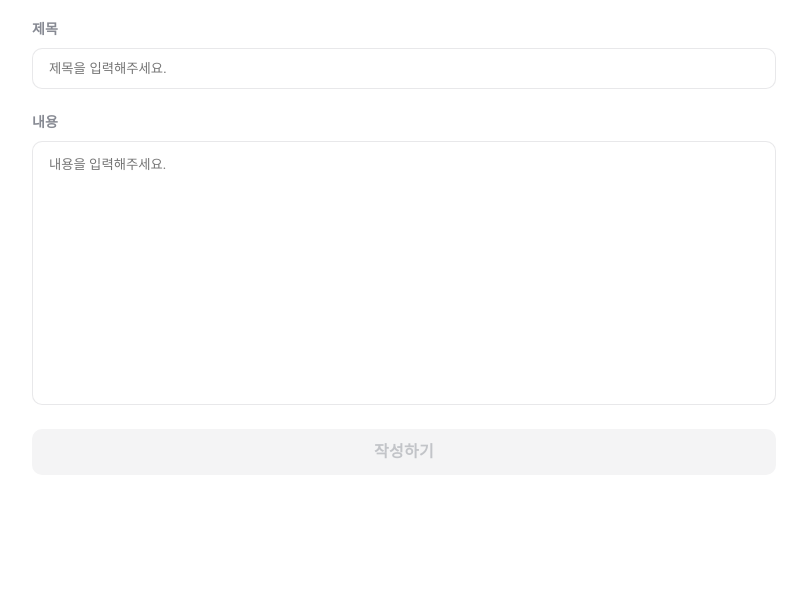
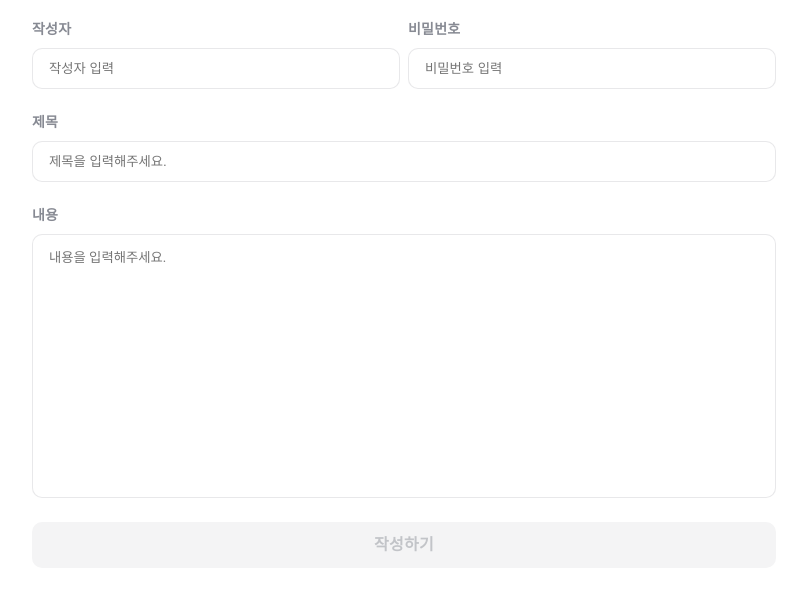
Before and after one commit to LikeLion13-Blog-Project/Frontend-Project-Day1, a React (Vite) app: page /write in a window 1280 px wide. Shown: the top 590 px of the page, without its empty margins (236-1043 px from the left). Built offline with nearby package versions, Linux system fonts and the light colour scheme.

Commit message:
feat: add WriterSection component for author and password input in WritePost

```diff
--- /dev/null
+++ b/src/components/WritePost/WriterSection.jsx
@@ -0,0 +1,70 @@
+import React from "react";
+import styled from "styled-components";
+
+export default function WriterSection({
+  author,
+  onChangeAuthor,
+  password,
+  onChangePassword,
+}) {
+  return (
+    <WriterSectionWrapper>
+      <div>
+        <label htmlFor="writerInput">작성자</label>
+        <input
+          id="writerInput"
+          placeholder="작성자 입력"
+          value={author}
+          onChange={onChangeAuthor}
+        />
+      </div>
+      <div>
+        <label htmlFor="passwordInput">비밀번호</label>
+        <input
+          id="passwordInput"
+          type="password"
+          placeholder="비밀번호 입력"
+          value={password}
+          onChange={onChangePassword}
+        />
+      </div>
+    </WriterSectionWrapper>
+  );
+}
+
+const WriterSectionWrapper = styled.section`
+  display: flex;
+  gap: 0.8rem;
+  width: 100%;
+  max-width: 74.4rem;
+
+  > div {
+    display: flex;
+    flex-direction: column;
+    gap: 0.8rem;
+    width: 100%;
+
+    > label {
+      color: var(--text-tertiary, #878a93);
+
+      /* label/medium-bold */
+      font-family: Pretendard;
+      font-size: 1.4rem;
+      font-style: normal;
+      font-weight: 700;
+      line-height: 142.9%; /* 2.0006rem */
+      letter-spacing: 0.0203rem;
+    }
+
+    > input {
+      width: 100%;
+      display: flex;
+      padding: 1.2rem 1.6rem;
+      align-items: center;
+      align-self: stretch;
+
+      border-radius: 1rem;
+      border: 1px solid var(--surface-secondary, rgba(112, 115, 124, 0.16));
+    }
+  }
+`;
--- a/src/pages/WritePost.jsx
+++ b/src/pages/WritePost.jsx
@@ -4,11 +4,14 @@ import ContentSection from "../components/WritePost/ContentSection";
 import WriteButton from "../components/WritePost/WriteButton";
 import { useEffect, useState } from "react";
 import { useNavigate } from "react-router-dom";
+import WriterSection from "../components/WritePost/WriterSection";
 
 // ✅ TODO
-// 1. 로그인 가드 추가/ 로그인 안된 상태에서 접근시 로그인 페이지로 이동
+// 1. author, password 추가
 
 export default function WritePost() {
+  const [author, setAuthor] = useState("");
+  const [password, setPassword] = useState("");
   const [title, setTitle] = useState("");
   const [content, setContent] = useState("");
   const [disabled, setDisabled] = useState(true);
@@ -21,6 +24,14 @@ export default function WritePost() {
 
   const onChangeContent = (e) => {
     setContent(e.target.value.trim());
+  };
+
+  const onChangeAuthor = (e) => {
+    setAuthor(e.target.value.trim());
+  };
+
+  const onChangePassword = (e) => {
+    setPassword(e.target.value.trim());
   };
 
   const onSubmit = async (e) => {
@@ -59,15 +70,21 @@ export default function WritePost() {
   };
 
   useEffect(() => {
-    if (title && content) {
+    if (title && content && author && password) {
       setDisabled(false);
     } else {
       setDisabled(true);
     }
-  }, [title, content]);
+  }, [title, content, author, password]);
 
   return (
-    <WritePostContainer onSubmit={onSubmit}>
+    <WritePostContainer
+      onSubmit={onSubmit}
+      onChangeAuthor={onChangeAuthor}
+      password={password}
+      onChangePassword={onChangePassword}
+    >
+      <WriterSection author={author} />
       <TitleSection title={title} onChangeTitle={onChangeTitle} />
       <ContentSection content={content} onChangeContent={onChangeContent} />
       <WriteButton disabled={disabled} />
```
